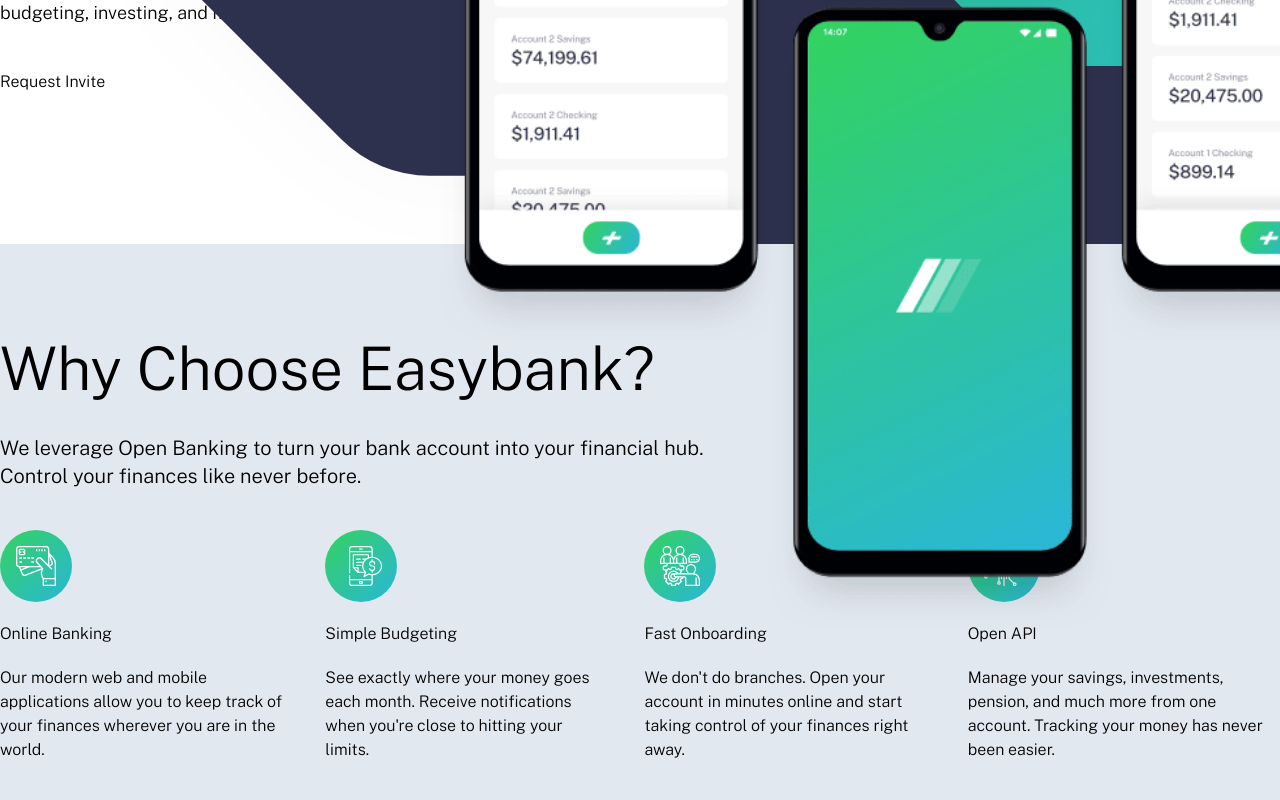
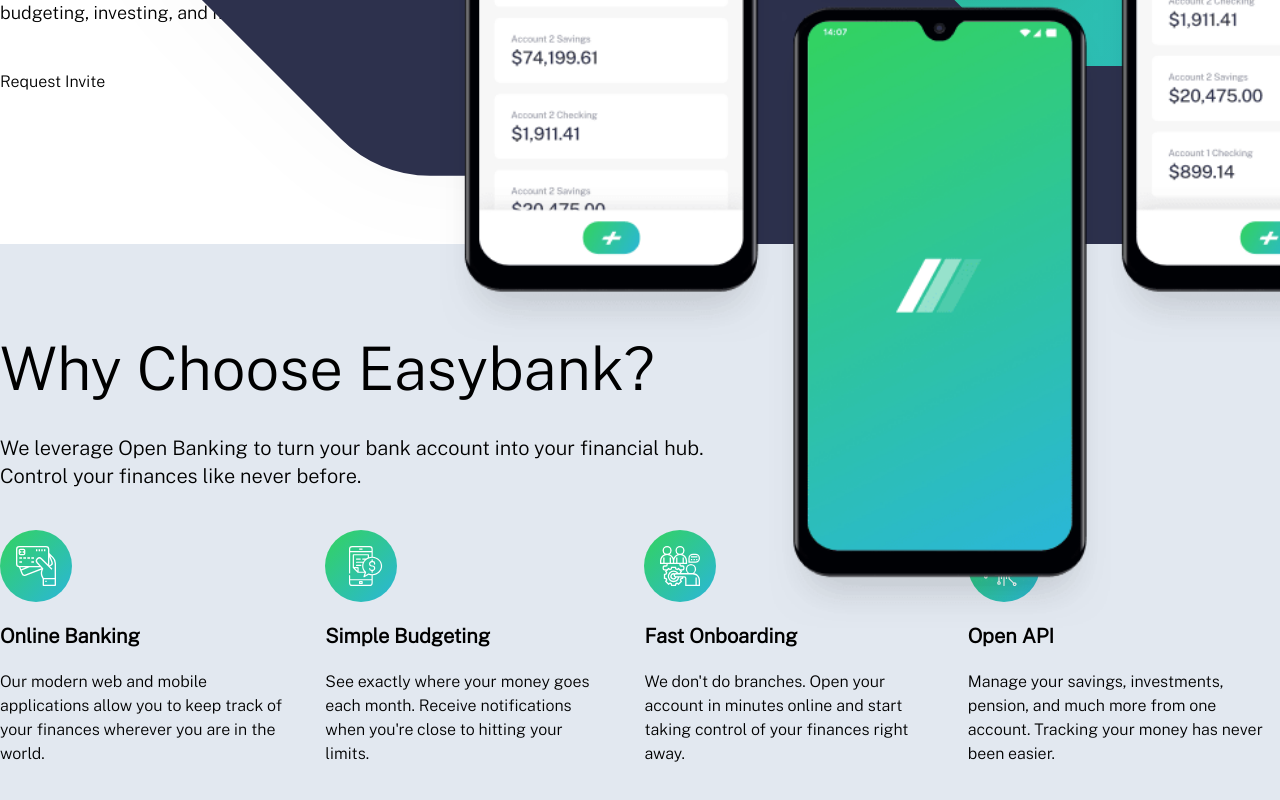
Before and after one commit to Md-Mubin/easybank-landing-page-master, a Next.js app: page / in a window 1280 px wide. Shown: the part 556-1356 px from the top of the page. Built offline with nearby package versions, Linux system fonts and the light colour scheme.

Commit message:
modified:   src/components/WhyChoose.jsx

```diff
--- a/src/components/WhyChoose.jsx
+++ b/src/components/WhyChoose.jsx
@@ -50,7 +50,7 @@
                             whyChooseCards.map((items)=>(
                                 <li key={items.key} className='flex flex-col items-start gap-5'>
                                     <img src={items.icon} alt="icons" />
-                                    <h4>{items.heading}</h4>
+                                    <h4 className='font-semibold text-xl'>{items.heading}</h4>
                                     <p>{items.infos}</p>
                                 </li>
                             ))
```
